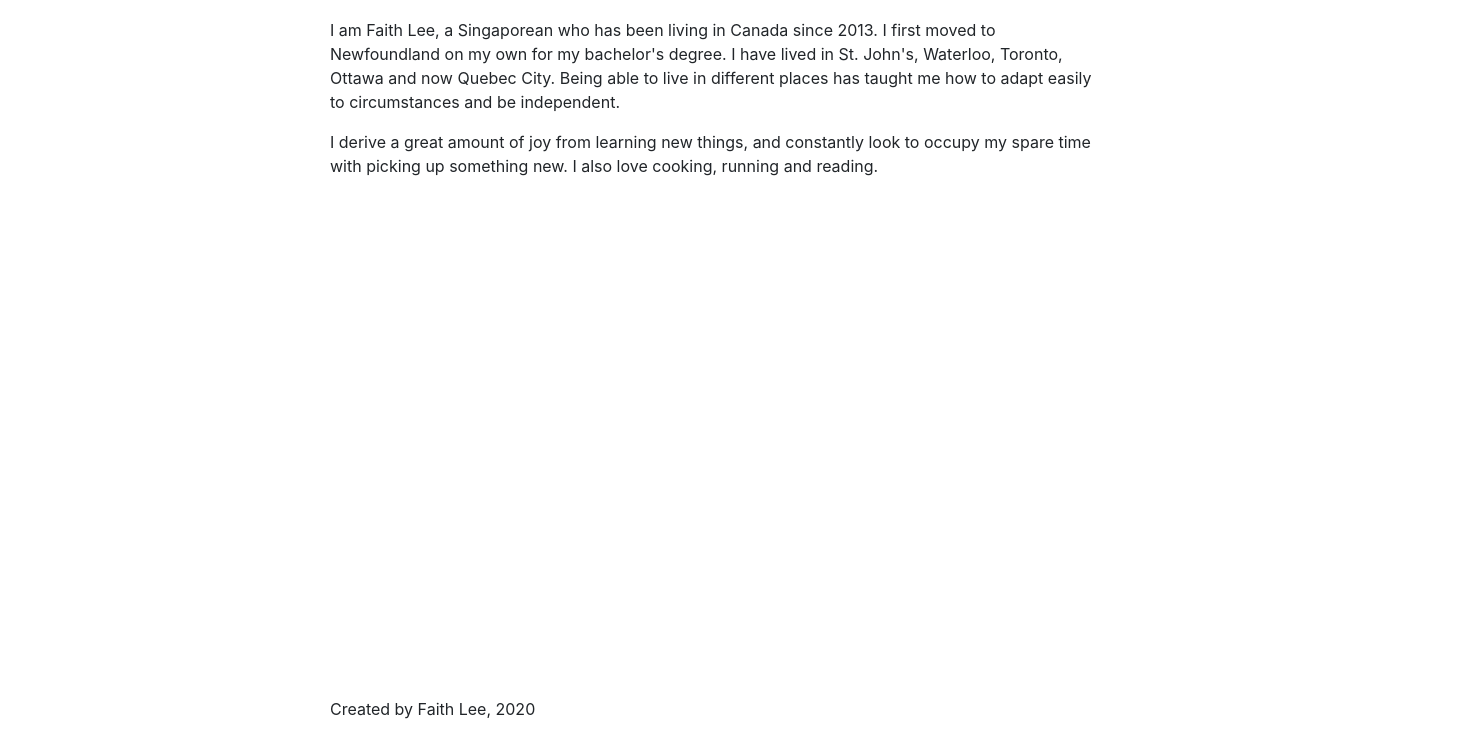
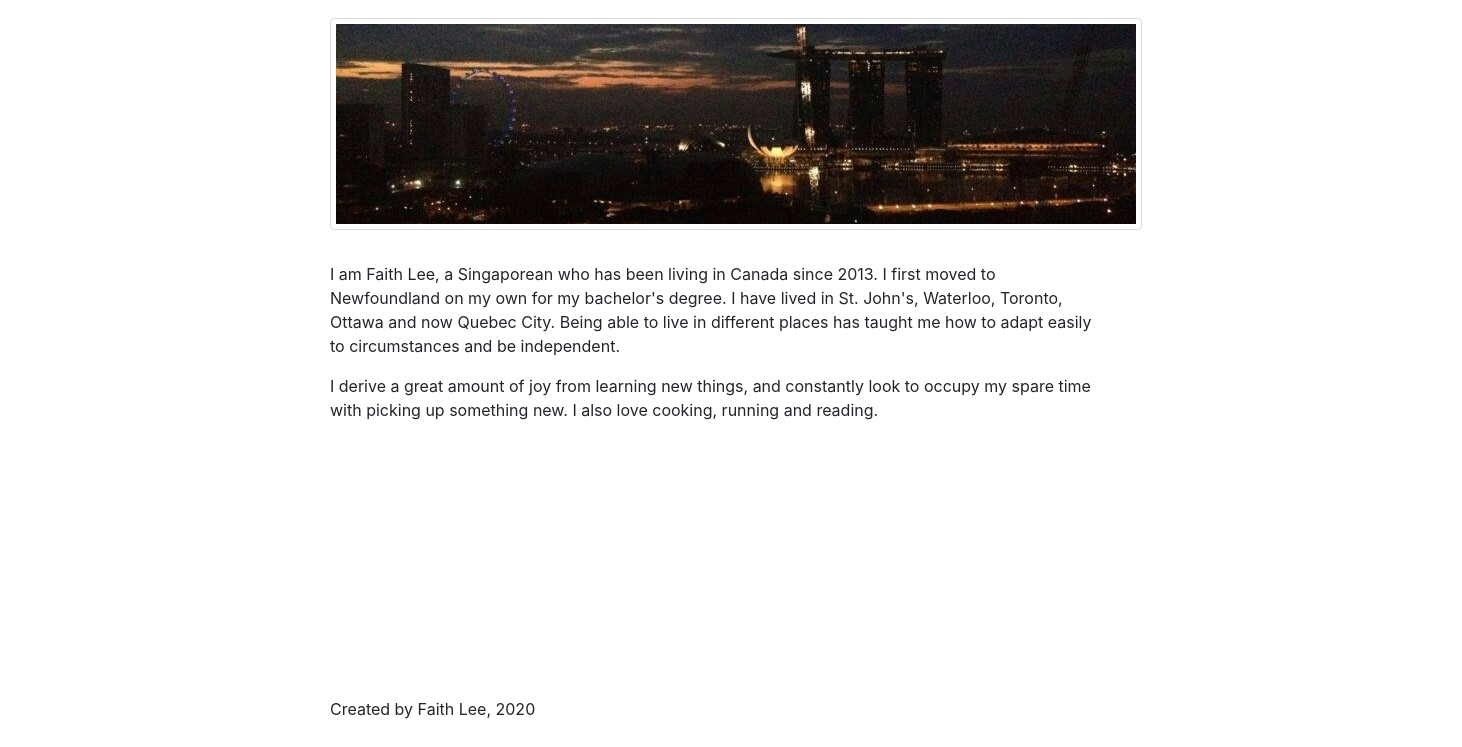
Before and after one commit to faithghlee/faithghlee.github.io, a Gatsby site: page /about in a window 1280 px wide. Shown: the part 143-890 px from the top of the page, 1462 px wide, since content can reach past the window. Built offline with nearby package versions, Linux system fonts and the light colour scheme; Gatsby itself is replaced by a stand-in of ours.

Commit message:
change contact to projects, adding background img

```diff
--- a/src/components/header.js
+++ b/src/components/header.js
@@ -23,7 +23,7 @@ const NavigationBar = () => (
         <Navbar.Collapse id="responsive-navbar-nav">
         <Nav className="ml-auto">
             <Nav.Link href="/about" className= "nav-item">About Me</Nav.Link>
-            <Nav.Link href="/contact" className="nav-item">Projects</Nav.Link>
+            <Nav.Link href="/projects" className="nav-item">Projects</Nav.Link>
             <Nav.Link href="https://randomstatsmusings.wordpress.com/" className="nav-item">Blog</Nav.Link>
             <Nav.Link href="/reading_list" className="nav-item">Reading List</Nav.Link>
         </Nav>
--- a/src/pages/about.js
+++ b/src/pages/about.js
@@ -1,12 +1,20 @@
 import React from "react"
 import Layout from "../components/layout"
 import "../styles/about.css"
-import profile from "../images/profile_image.jpeg"
+import backgroundImage from "../components/Background_Singapore.jpeg"
 const AboutMe = () => {
 
   return (
     <Layout>
       <h1> Hello there. Thanks for dropping by. </h1>
+      <img
+                    src={backgroundImage}
+                    className="background-image"
+                    width=""
+                    height=""
+                    alt= "Landscape of Singapore"
+                />
+
       <p> I am Faith Lee, a Singaporean who has been living in Canada since 2013. I first moved to Newfoundland on my own for my bachelor's degree.
       I have lived in St. John's, Waterloo, Toronto, Ottawa and now Quebec City. Being able to live in different places has taught me how to adapt easily to circumstances and be independent. </p>
 
--- a/src/pages/contact.js
+++ b/src/pages/projects.js
@@ -1,13 +1,13 @@
 import React from "react"
 import Layout from "../components/layout"
 
-const ContactMe = () => {
+const Projects = () => {
 
   return (
     <Layout>
-      <p>Please contact me</p>
+      <h1>Projects</h1>
     </Layout>
   )
 }
 
-export default ContactMe
+export default Projects
--- a/src/styles/about.css
+++ b/src/styles/about.css
@@ -16,3 +16,11 @@ h2{
   margin-right: 10rem;
 
 }
+.background-image {
+  border: 1px solid #ddd;
+  border-radius: 4px;
+  padding: 5px;
+  margin-left: 20rem;
+  margin-right:20rem;
+  margin-bottom: 2rem;
+}
```
Also changed, not shown: src/styles/index.scss (line endings or trailing spaces).
